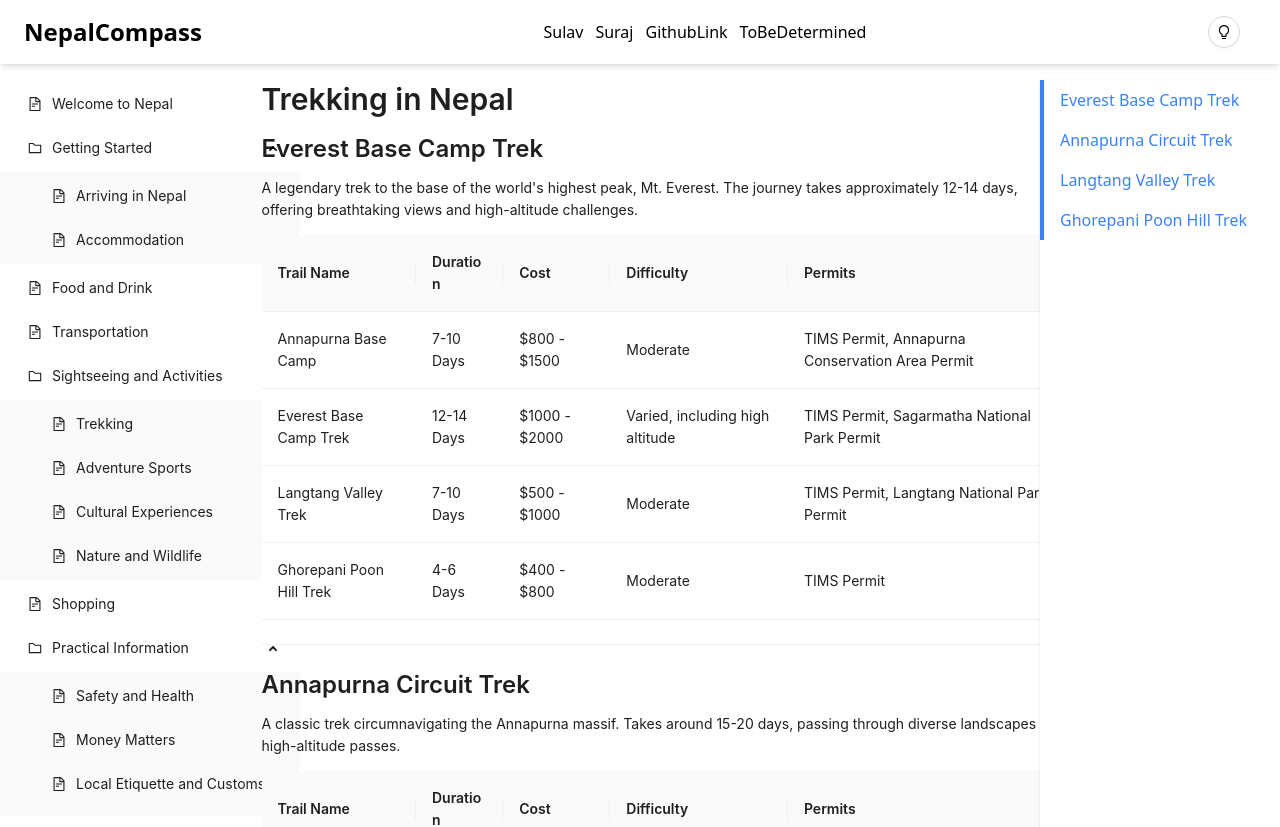
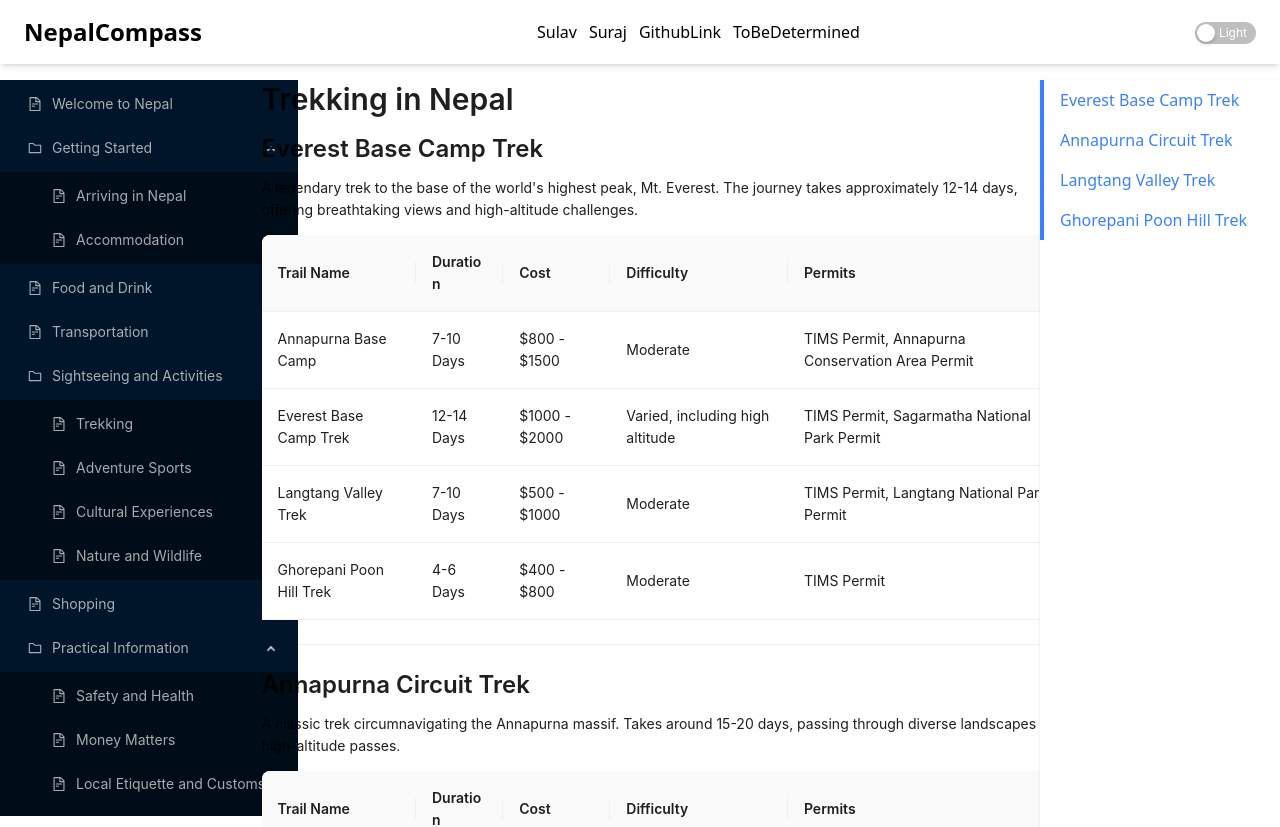
Before and after one commit to Sulav2060/NepalCompass, a React (Vite) app: page /trekking in a window 1280 px wide. Shown: the top 827 px of the page. Built offline with nearby package versions, Linux system fonts and the light colour scheme.

Commit message:
Refactor layout, icons, and recommendation display

```diff
--- a/src/components/LeftSidebar.jsx
+++ b/src/components/LeftSidebar.jsx
@@ -119,9 +119,10 @@ const LeftSidebar = () => {
       </Drawer>
     </div>
   ) : (
-    <Sider width={300} className="overflow-auto">
+    <Sider width={"auto"} breakpoint="sm" expandBehaviour="overTheTop">
       <Menu
         mode="inline"
+        theme="dark"
         width={"100%"}
         style={{ borderRight: 0 }}
         defaultOpenKeys={[
--- a/src/components/Navbar.jsx
+++ b/src/components/Navbar.jsx
@@ -1,5 +1,5 @@
 import React from "react";
-import { Button } from "antd";
+import { Switch } from "antd";
 import { BulbOutlined, BulbFilled } from "@ant-design/icons";
 import { useMediaQuery } from "react-responsive";
 
@@ -47,13 +47,13 @@ const Navbar = ({ darkMode, toggleTheme }) => {
             </a>
           </div>
           <div>
-            <Button
-              className={`mr-4 ${darkMode ? "bg-black" : "bg-white"} text-${
-                darkMode ? "white" : "black"
-              } rounded-full p-2 hover:bg-blue-100`}
-              onClick={toggleTheme}
-              icon={darkMode ? <BulbFilled /> : <BulbOutlined />}
-            />
+          <Switch
+            className="theme-switch"
+            checked={darkMode}
+            onChange={toggleTheme}
+            checkedChildren="Dark"
+            unCheckedChildren="Light"
+          />
           </div>
         </div>
       </div>
--- a/src/pages/Airport.jsx
+++ b/src/pages/Airport.jsx
@@ -19,7 +19,7 @@ const Airport = () => {
     <div>
       <Row>
         <Col>
-          <div className="overflow-hidden">
+          <div>
             <Title level={2}>{airportTexts.title}</Title>
             <Paragraph id="visa">
               <Title level={3}>{airportTexts.visa.title}</Title>
--- a/src/pages/PageTemplate.jsx
+++ b/src/pages/PageTemplate.jsx
@@ -11,29 +11,15 @@ const PageTemplate = ({
   contentComponent: ContentComponent,
   navTitle: navItems,
 }) => {
-  // used better approach
-  // const navigationItems = [
-  //   ///page ma vako title haru list garni
-  //   //list all id(s) from the page
-  //   //eg
-  //   { id: "visa", title: "On Arrival Visa" },
-  //   { id: "currency", title: "Currency Exchange" },
-  //   { id: "sim", title: "SIM Card" },
-  //   { id: "recommendation", title: "Our Recommendation" },
-  // ];
   const [darkMode, setDarkMode] = useState(false);
 
   const toggleTheme = () => {
     setDarkMode(!darkMode);
   };
 
-  //for rightsidebar(titles)
-
-  // const navItems = navigationItems[ContentComponent] || [];
-
   return (
     <div
-      className={`grid grid-rows-[auto,1fr] grid-cols-[1fr,3.5fr,.8fr] h-screen ${
+      className={`grid grid-rows-[auto,1fr] grid-cols-[1fr,3.5fr,.8fr] ${
         darkMode ? "dark" : ""
       }`}
     >
@@ -41,7 +27,7 @@ const PageTemplate = ({
         <Navbar darkMode={darkMode} toggleTheme={toggleTheme} />
       </div>
       <div
-        className="row-start-2 col-span-1 mt-20 overflow-auto fixed "
+        className="row-start-2 col-start-1 col-span-1  mt-20 overflow-auto fixed "
         style={{
           maxHeight: "calc(100vh - 64px)",
           scrollbarWidth: "thin",
```
